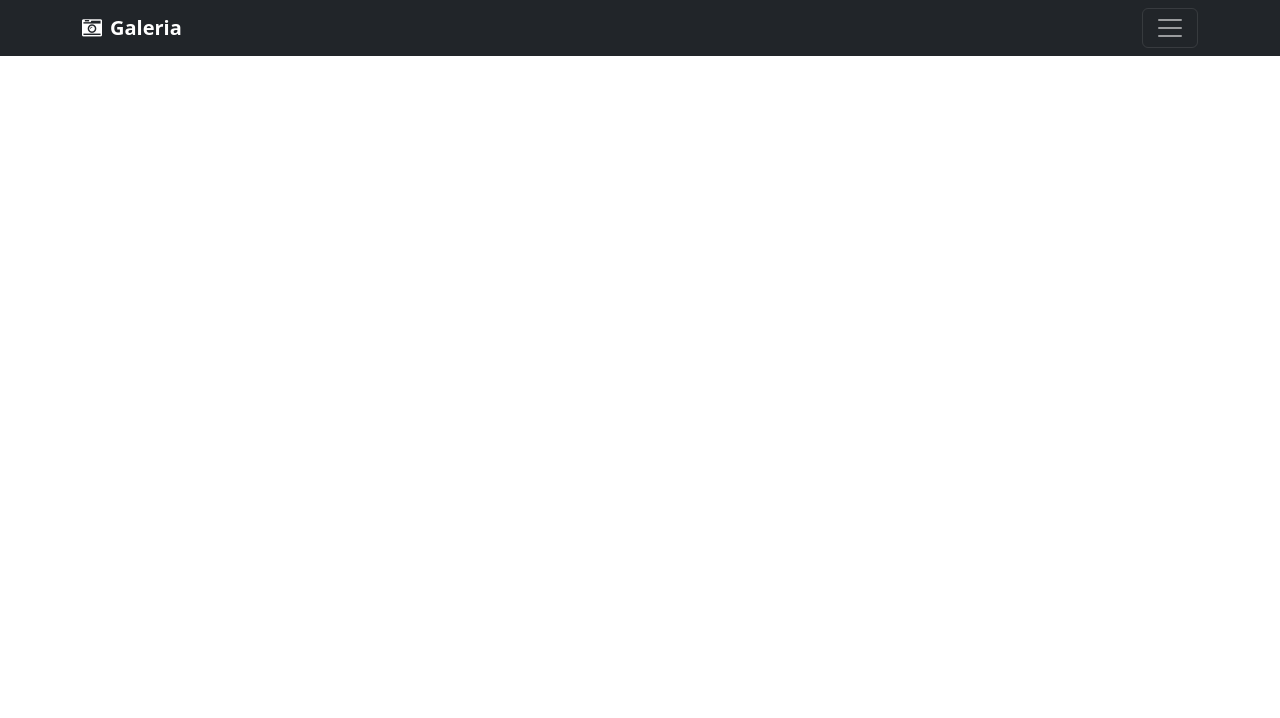
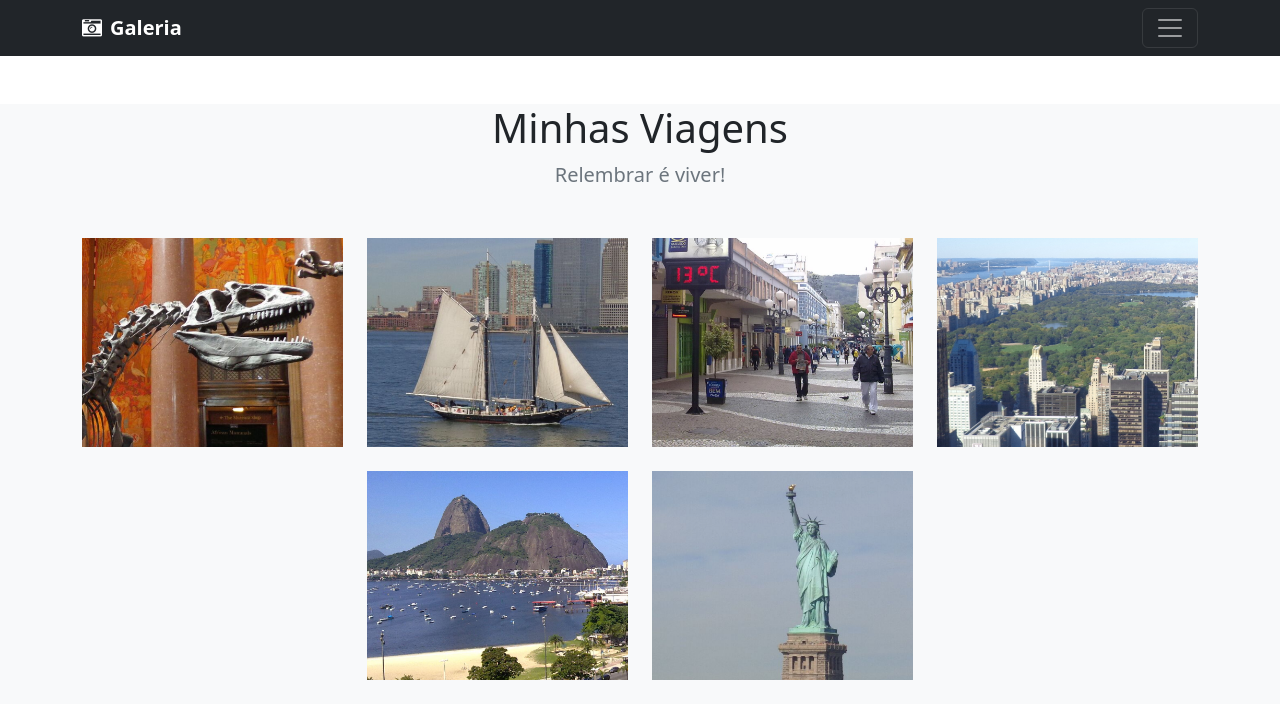
Before and after one commit to jhonatavb/project-gallery, a website built with webpack: page src/index.html in a window 1280 px wide. Built offline with nearby package versions, Linux system fonts and the light colour scheme; files whose address does not match are found by name.

Commit message:
feat: add gallery

```diff
--- a/src/index.html
+++ b/src/index.html
@@ -11,6 +11,7 @@
 
 <body>
     <header wm-include="/pages/template/header.html"></header>
+    <main class="bg-light" wm-include="/pages/gallery/gallery.html"></main>
 
     <script src="app.js"></script>
 </body>
--- /dev/null
+++ b/src/pages/gallery/gallery.html
@@ -0,0 +1,29 @@
+<div class="mt-5" wm-include="/pages/gallery/galleryHeader.html"></div>
+<div class="container mt-5">
+    <div class="row d-flex justify-content-center">
+        <div class="col-12 col-md-6 col-lg-3">
+            <img class="img-fluid mb-4" src="/imgs/ny1.png"
+                wm-city="New York">
+        </div>
+        <div class="col-12 col-md-6 col-lg-3">
+            <img class="img-fluid mb-4" src="/imgs/ny2.png"
+                wm-city="New York">
+        </div>
+        <div class="col-12 col-md-6 col-lg-3">
+            <img class="img-fluid mb-4" src="/imgs/floripa1.png"
+                wm-city="Florianopolis">
+        </div>
+        <div class="col-12 col-md-6 col-lg-3">
+            <img class="img-fluid mb-4" src="/imgs/ny3.png"
+                wm-city="New York">
+        </div>
+        <div class="col-12 col-md-6 col-lg-3">
+            <img class="img-fluid mb-4" src="/imgs/rj1.png"
+                wm-city="Rio de Janeiro">
+        </div>
+        <div class="col-12 col-md-6 col-lg-3">
+            <img class="img-fluid mb-4" src="/imgs/ny4.png"
+                wm-city="New York">
+        </div>
+    </div>
+</div>
--- /dev/null
+++ b/src/pages/gallery/galleryHeader.html
@@ -0,0 +1,6 @@
+<section class="jumbotron text-center">
+    <div class="container">
+        <h1 class="jumbotron-heading">Minhas Viagens</h1>
+        <p class="lead text-muted">Relembrar é viver!</p>
+    </div>
+</section>
```
